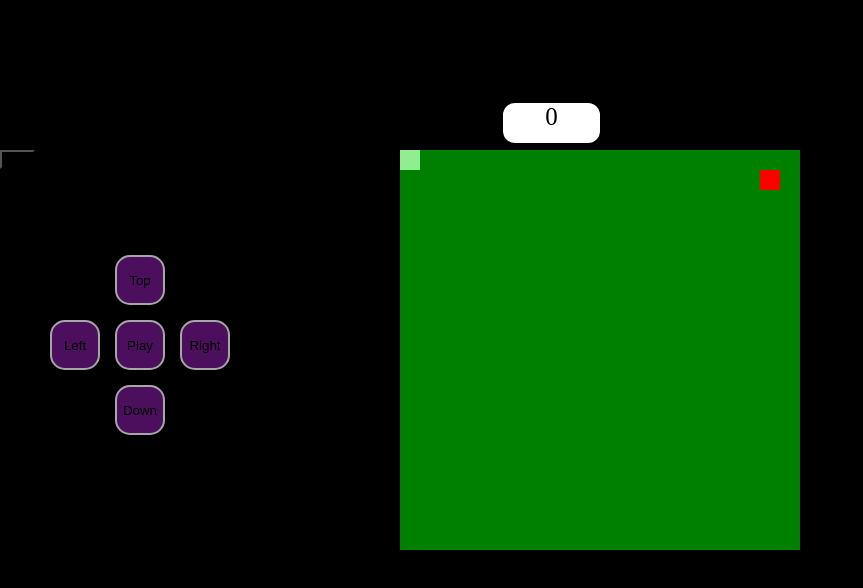
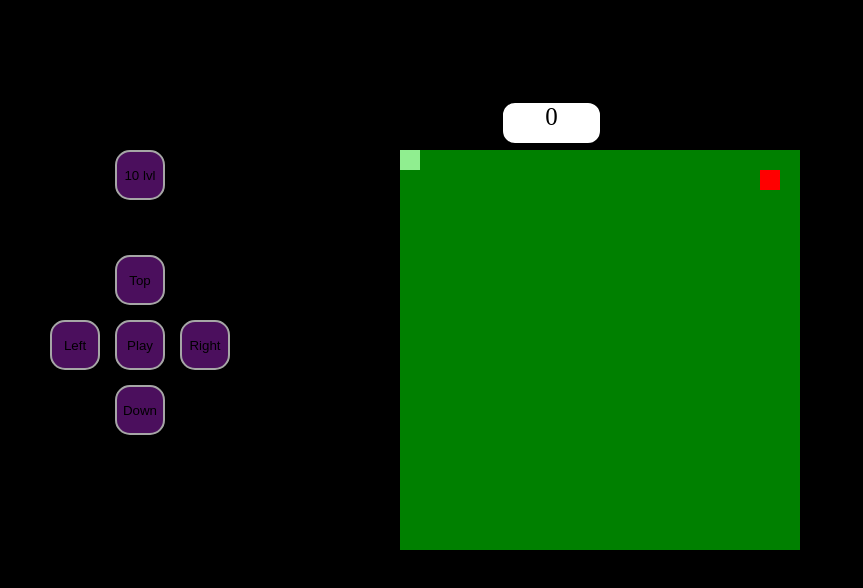
Before and after one commit to Us1828/Snake, a plain HTML site: page main.html in a window 1280 px wide. Shown: the whole page, without its empty margins (0-863 px from the left). Drawn offline with Linux system fonts and the light colour scheme.

Commit message:
Update styles.css
cheat

```diff
--- a/styles.css
+++ b/styles.css
@@ -117,3 +117,22 @@ opacity: 90%;
 #Space:active{
     background-color: black;
 }
+
+#cheat{
+    background-color: rgb(116, 24, 144);
+    opacity: 65%;
+    width: 50px;
+    height: 50px;
+    border-radius: 15px;
+    border: solid white 2px;
+    transition: 0.3s,0.3s;
+    margin-top: 0px;
+    margin-left: 115px;
+    position: absolute;
+}
+#cheat:hover{
+    opacity: 90%;
+}
+#cheat:active{
+    background-color: black;
+}
```
